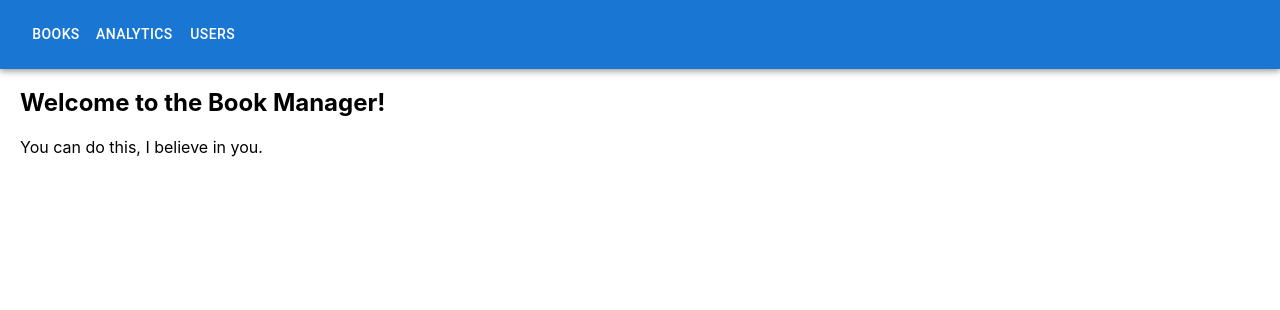
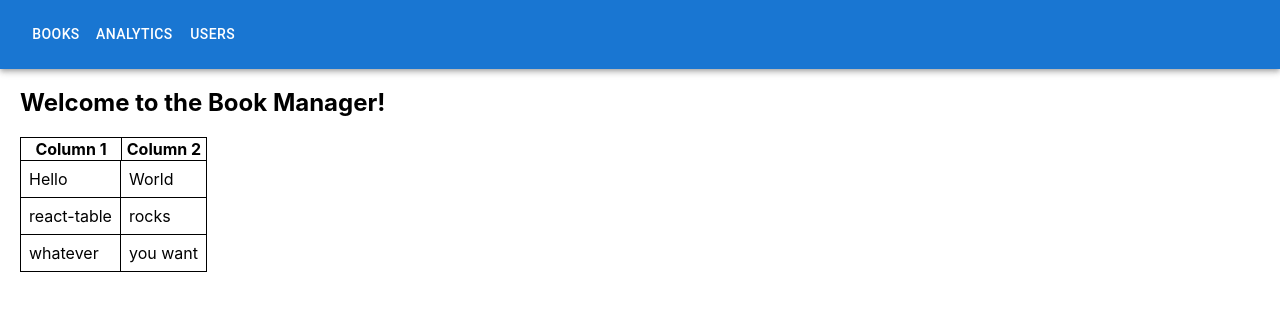
Before and after one commit to Cookzz/react-book-manager, a React (Create React App) app: page /books in a window 1280 px wide. Shown: the top 310 px of the page. Built offline with nearby package versions, Linux system fonts and the light colour scheme.

Commit message:
Updated Book Manager page

```diff
--- a/src/pages/BookManager.tsx
+++ b/src/pages/BookManager.tsx
@@ -1,11 +1,51 @@
+import React, {
+  useEffect,
+  useState
+} from 'react';
+
+import Table from '../components/Table';
+
+import { useAppDispatch, useAppSelector } from '../redux/hooks';
+
+import { selectBookList } from '../reducers/bookSlice';
+
 import './BookManager.css'
 
 const BookManager = (props:any): JSX.Element => {
+  const dispatch = useAppDispatch()
+  const bookList = useAppSelector(selectBookList)
+
+  const data = React.useMemo(() => [
+    {
+      col1: 'Hello',
+      col2: 'World',
+    },
+    {
+      col1: 'react-table',
+      col2: 'rocks',
+    },
+    {
+      col1: 'whatever',
+      col2: 'you want',
+    },
+  ], [])
+
+  const columns = React.useMemo(() => [
+    {
+      Header: 'Column 1',
+      accessor: 'col1', // accessor is the "key" in the data
+    },
+    {
+      Header: 'Column 2',
+      accessor: 'col2',
+    },
+  ], [])
+
   return (
     <>
       <main className="container">
         <h2>Welcome to the Book Manager!</h2>
-        <p>You can do this, I believe in you.</p>
+        <Table columns={columns} data={data} />
       </main>
     </>
   );
```
